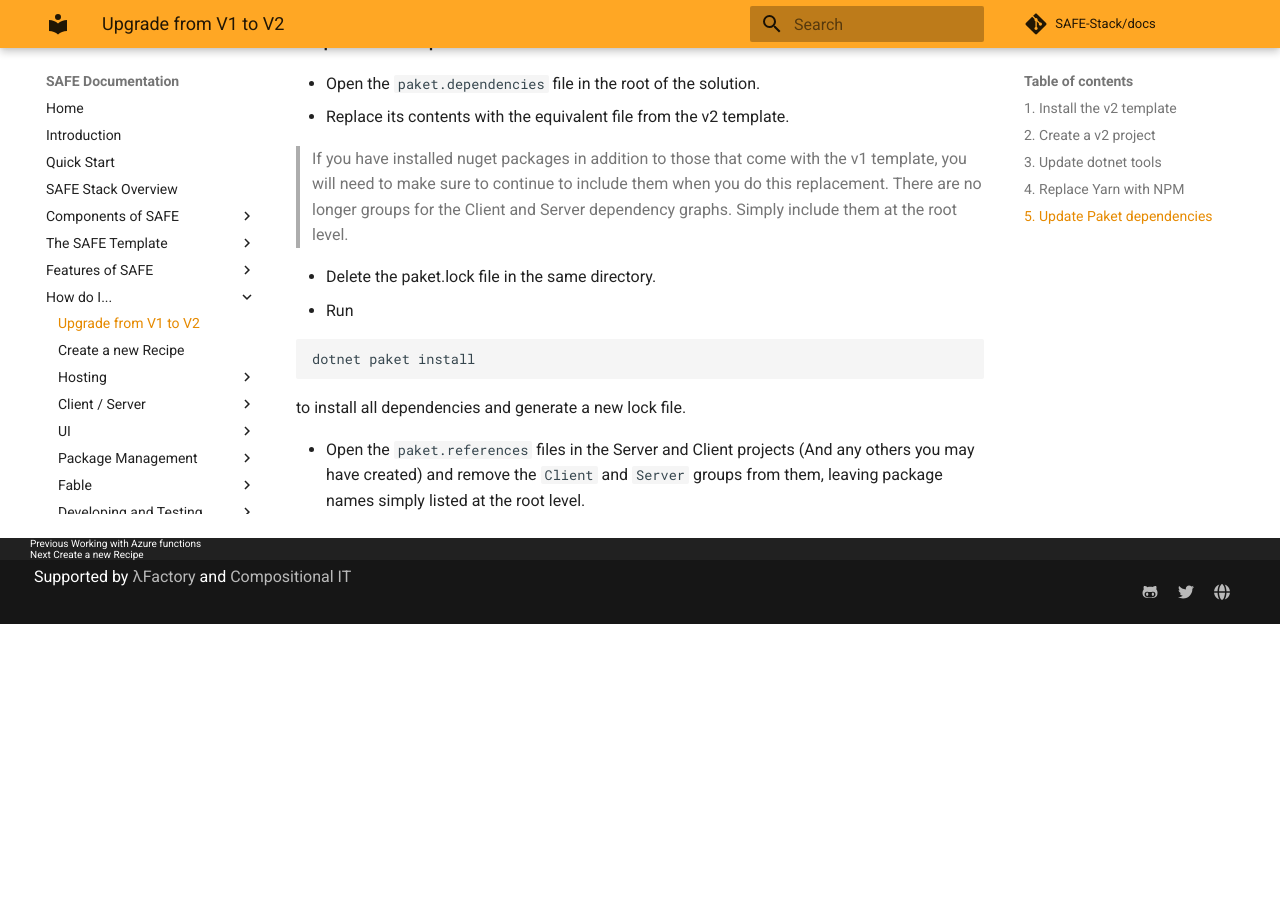
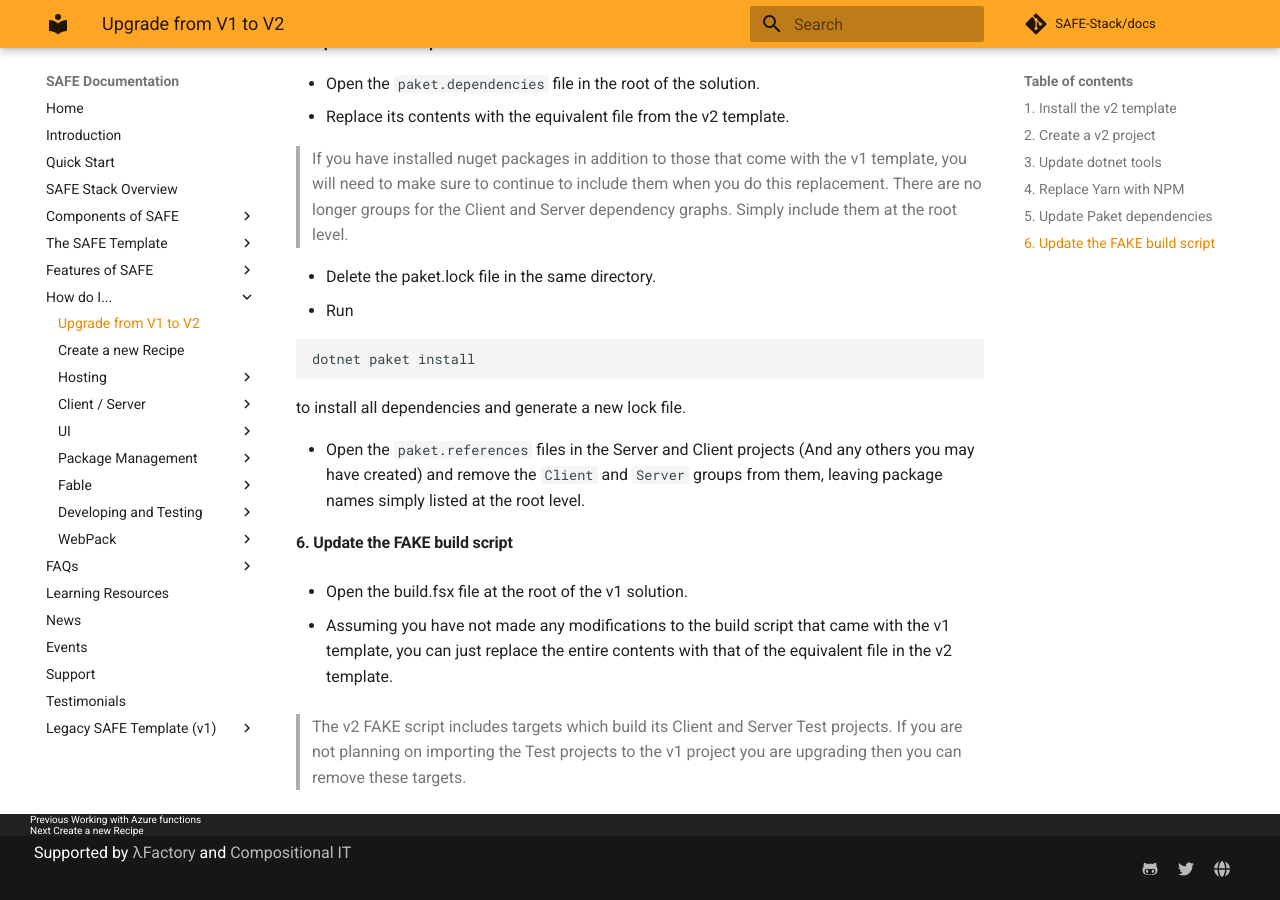
Before and after one commit to SAFE-Stack/docs, an MkDocs documentation site: the page built from docs/recipes/upgrading/v1-to-v2.md, in a window 1280 px wide and 900 px high, scrolled down 1381 px. Built offline with MkDocs 1.6.1 and Material for MkDocs 9.7.7, drawn with Linux system fonts in a browser that asks for light colours; comment, search, counter and statistics services are not loaded; before the commit the page ends 2005 px from its top, so only the background shows below that.

Commit message:
Update FAKE build script

```diff
--- a/docs/recipes/upgrading/v1-to-v2.md
+++ b/docs/recipes/upgrading/v1-to-v2.md
@@ -63,3 +63,11 @@
 to install all dependencies and generate a new lock file.
 
 - Open the `paket.references` files in the Server and Client projects (And any others you may have created) and remove the `Client` and `Server` groups from them, leaving package names simply listed at the root level.
+
+#### 6. Update the FAKE build script
+
+- Open the build.fsx file at the root of the v1 solution.
+
+- Assuming you have not made any modifications to the build script that came with the v1 template, you can just replace the entire contents with that of the equivalent file in the v2 template.
+
+> The v2 FAKE script includes targets which build its Client and Server Test projects. If you are not planning on importing the Test projects to the v1 project you are upgrading then you can remove these targets.
```
